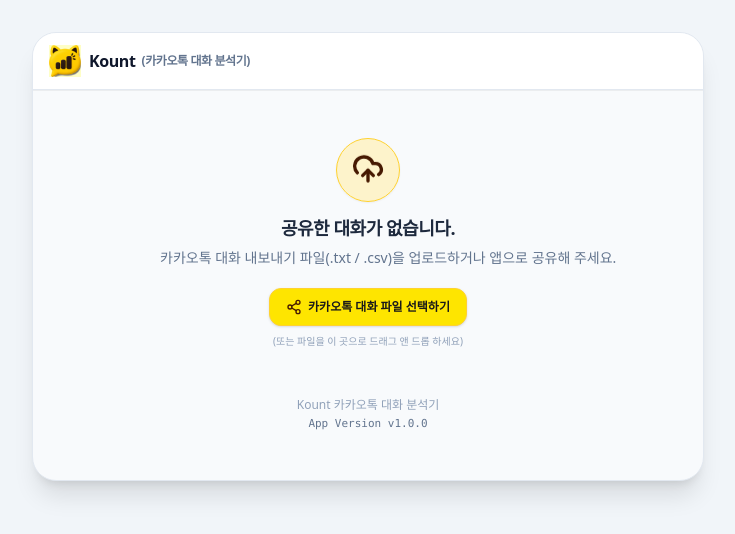
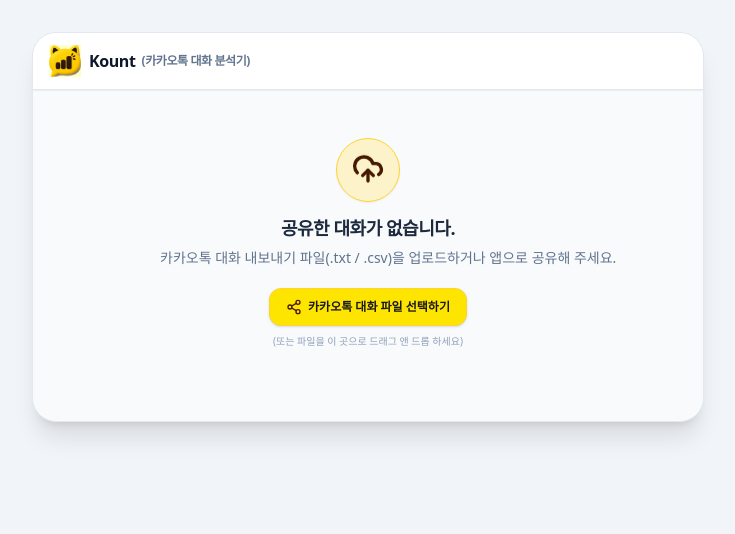
Before and after one commit to CatdiG/kount, a Next.js app: page / in a window 1280 px wide. Shown: the top 534 px of the page, without its empty margins (272-1007 px from the left). Built offline with nearby package versions, Linux system fonts and the light colour scheme; no server answers.

Commit message:
feat: sync latest web updates to android app, resize launcher icons to fit safe area without cropping, and remove empty state footer text

```diff
--- a/src/app/page.tsx
+++ b/src/app/page.tsx
@@ -174,11 +174,6 @@ export default function Home() {
             <FileUploader
               onDataParsed={(rawText, fileName) => handleProcessText(rawText, fileName, true)}
             />
-            {/* Footer when no file uploaded */}
-            <footer className="pt-6 text-center text-xs text-slate-400 font-medium space-y-1">
-              <p>Kount 카카오톡 대화 분석기</p>
-              <p className="text-[11px] text-slate-500 font-mono">App Version v1.0.0</p>
-            </footer>
           </section>
         )}
 
```
Also changed, not shown: 17 other files (tests, documents, lock files or other folders).
